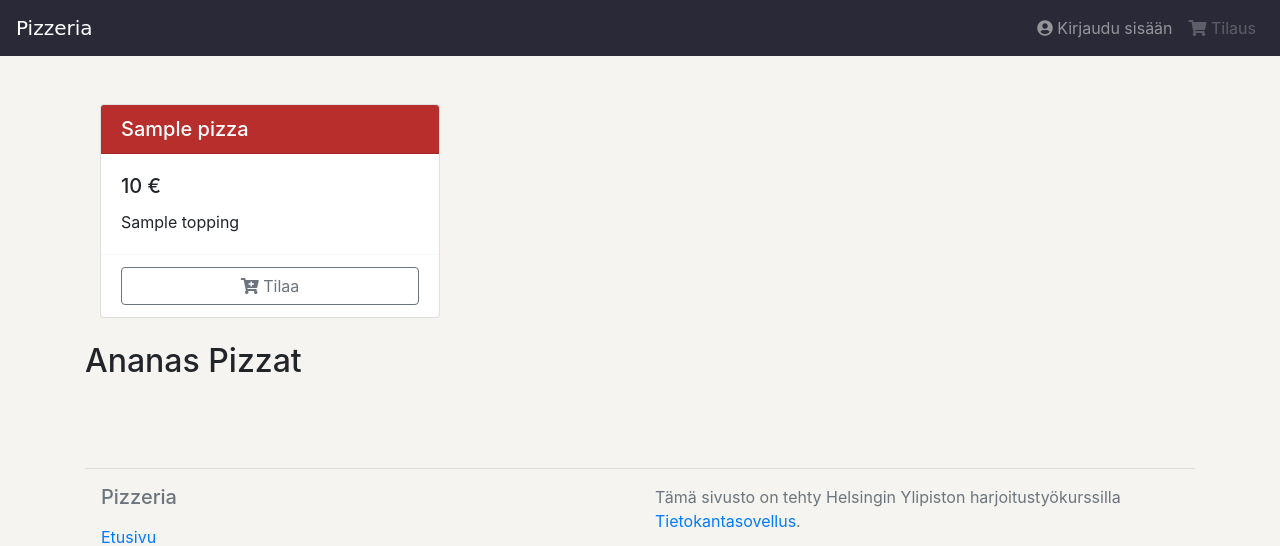
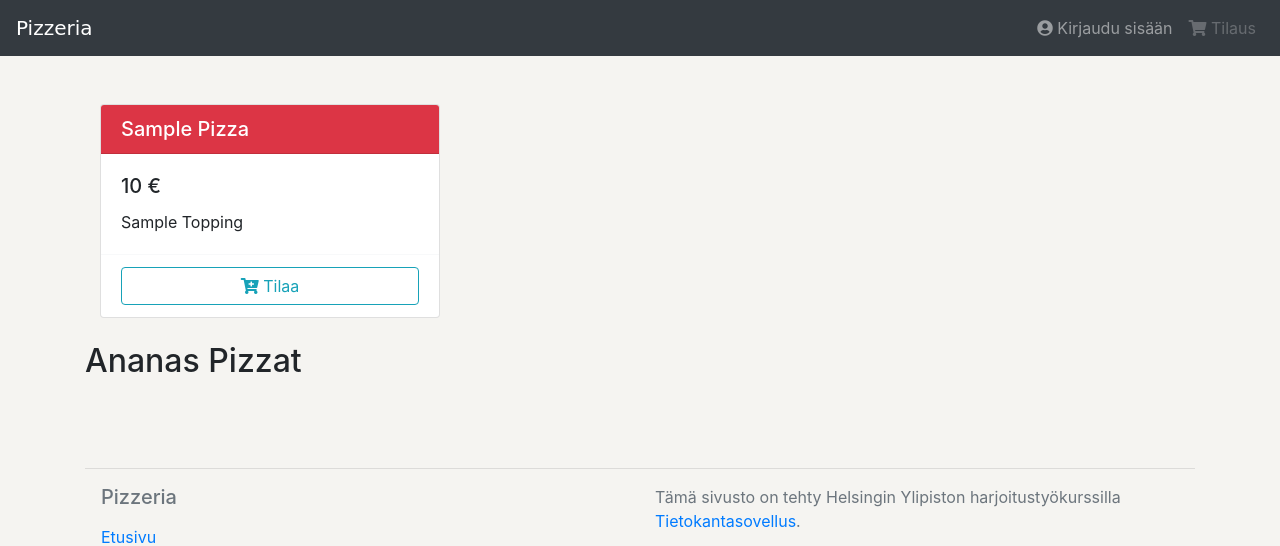
Before and after one commit to juissijohtaja/Pizzapalvelu, a Flask app: page / in a window 1280 px wide. Shown: the top 546 px of the page. Run offline with Flask 2, Linux system fonts and the light colour scheme; tables that the repository leaves empty hold one stand-in row (values such as "Sample post"); some libraries are stand-ins or nearby versions; some web fonts are replaced.

Commit message:
hp styling

```diff
--- a/application/templates/index.html
+++ b/application/templates/index.html
@@ -6,17 +6,17 @@
     {% for pizza in pizzas %}
     <div class="col mb-4">
       <div class="card h-100">
-        <h5 class="card-header text-white mahogany">{{ pizza.name }}</h5>
+        <h5 class="card-header text-white text-capitalize bg-danger">{{ pizza.name }}</h5>
         <div class="card-body">
           <h5 class="card-title">{{ pizza.price }} €</h5>
-          <p class="card-text">
+          <p class="card-text text-capitalize">
             {% for topping in pizza.toppings %}
-              {{ topping.name }}
+              {{ topping.name }}{% if not topping == pizza.toppings[-1] %}, {% endif %}
             {% endfor %}
           </p>
         </div>
         <div class="card-footer bg-transparent border-light">
-          <button class="btn btn-outline-secondary btn-block"><i class="fas fa-cart-plus"></i> Tilaa</button>
+          <button class="btn btn-outline-info btn-block"><i class="fas fa-cart-plus"></i> Tilaa</button>
         </div>
       </div>
     </div>
--- a/application/templates/layout.html
+++ b/application/templates/layout.html
@@ -10,7 +10,7 @@
     </head>
     <body>
       <header>
-        <nav class="navbar navbar-expand-lg navbar-dark charade">
+        <nav class="navbar navbar-expand-lg navbar-dark bg-dark">
           <a class="navbar-brand pizzeria-logo" href="{{ url_for('index') }}">Pizzeria</a>
           <button class="navbar-toggler" type="button" data-toggle="collapse" data-target="#navbarCollapse" aria-controls="navbarCollapse" aria-expanded="false" aria-label="Toggle navigation">
                   <span class="navbar-toggler-icon"></span>
```
